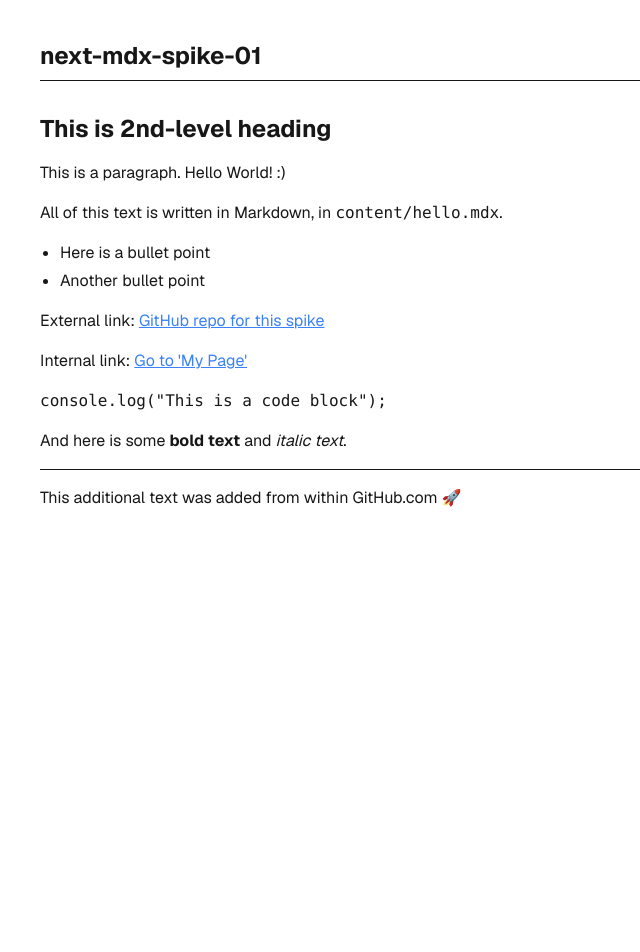
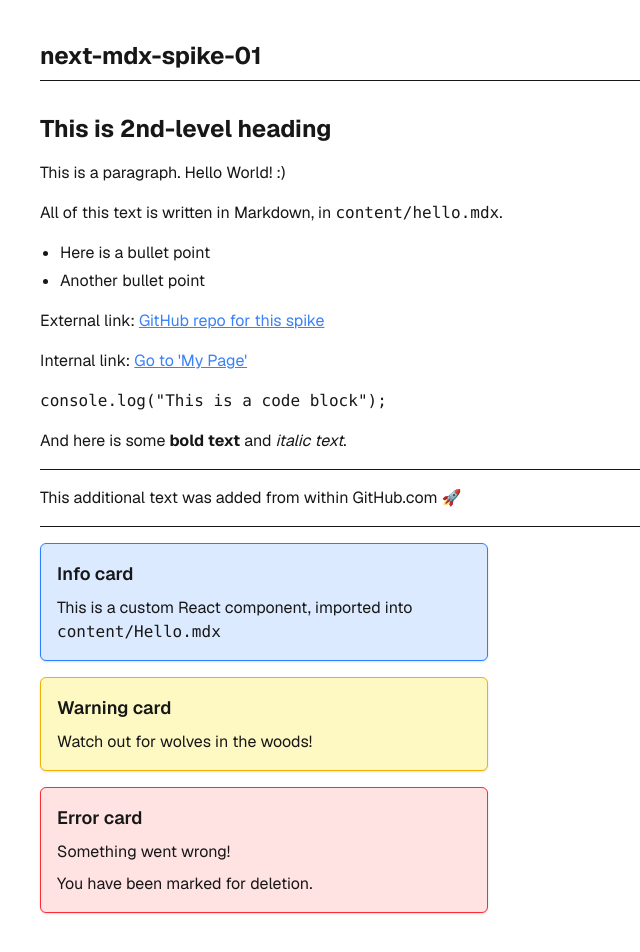
Before and after one commit to hortfrancis/next-mdx-spike-01, a Next.js app: page / in a window 1280 px wide. Shown: the whole page, without its empty margins (0-640 px from the left). Before the commit the page ends 800 px from the top, so only its background shows below. Built offline with nearby package versions, Linux system fonts and the light colour scheme.

Commit message:
feat: Add Card component - Import Card to hello.mdx

```diff
--- /dev/null
+++ b/app/components/Card.tsx
@@ -0,0 +1,28 @@
+interface CardProps {
+  title: string;
+  type?: 'info' | 'warning' | 'error' | 'default';
+  children?: React.ReactNode;
+}
+
+export default function Card({
+  title,
+  type = 'default',
+  children
+}: CardProps) {
+  const typeStyles = {
+    info: { border: 'border-blue-500 ', background: 'bg-blue-100 hover:bg-blue-200' },
+    warning: { border: 'border-yellow-500', background: 'bg-yellow-100 hover:bg-yellow-200' },
+    error: { border: 'border-red-500', background: 'bg-red-100 hover:bg-red-200' },
+    default: { border: 'border-gray-500', background: 'bg-gray-100 hover:bg-gray-200' },
+  };
+
+  const borderStyle = typeStyles[type]?.border || typeStyles['default'].border;
+  const backgroundStyle = typeStyles[type]?.background || typeStyles['default'].background;
+
+  return (
+    <div data-testid='card-component' className={`max-w-md p-4 border rounded-md shadow-sm ${backgroundStyle} ${borderStyle} transition-bg duration-300`}>
+      <h2 className='text-lg font-semibold'>{title}</h2>
+      <div className='mt-2 space-y-2'>{children}</div>
+    </div>
+  );
+}
--- a/app/page.tsx
+++ b/app/page.tsx
@@ -7,6 +7,5 @@ export default function Home() {
     >
       <Hello />
     </div>
-
   );
 }
--- a/content/hello.mdx
+++ b/content/hello.mdx
@@ -1,3 +1,5 @@
+import Card from "@/app/components/Card";
+
 ## This is 2nd-level heading
 
 This is a paragraph. Hello World! :)
@@ -20,3 +22,20 @@ And here is some **bold text** and _italic text_.
 ---
 
 This additional text was added from within GitHub.com 🚀
+
+---
+
+<Card title="Info card" type="info">
+  This is a custom React component, imported into `content/Hello.mdx`
+</Card>
+
+<Card title="Warning card" type="warning">
+  Watch out for wolves in the woods!
+</Card>
+
+<Card title="Error card" type="error">
+  Something went wrong!
+
+You have been marked for deletion.
+
+</Card>
```
